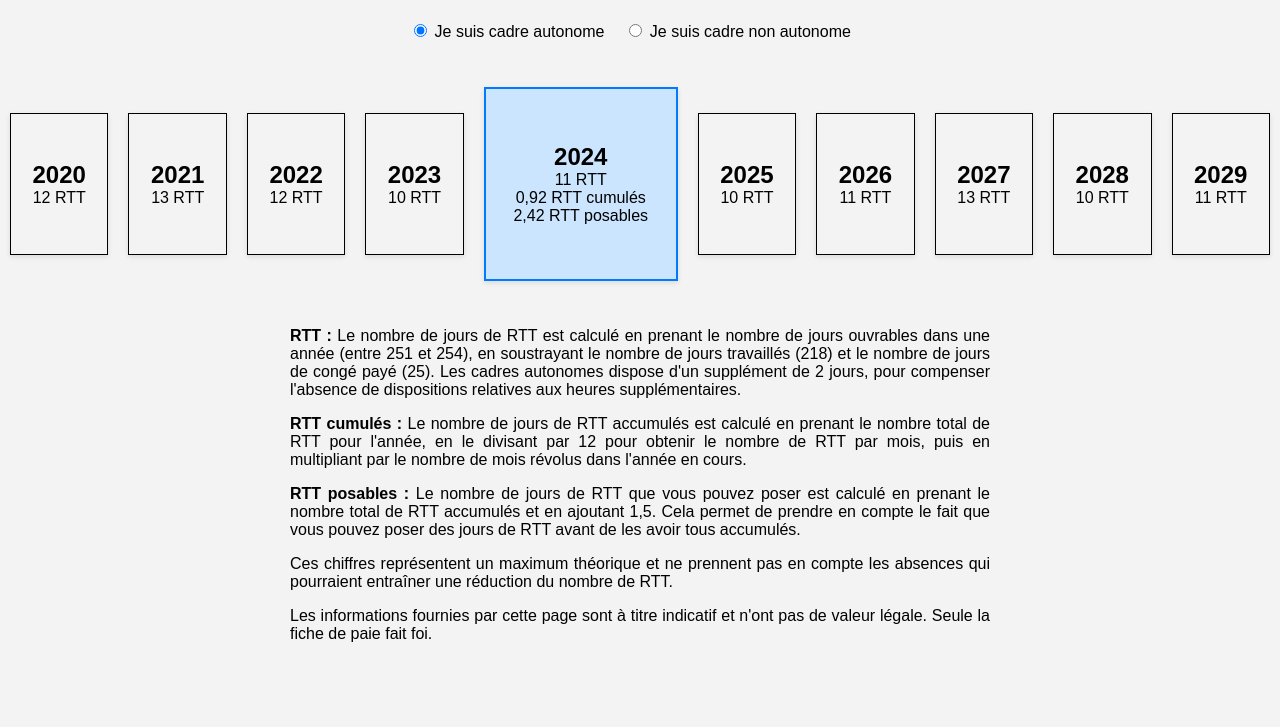
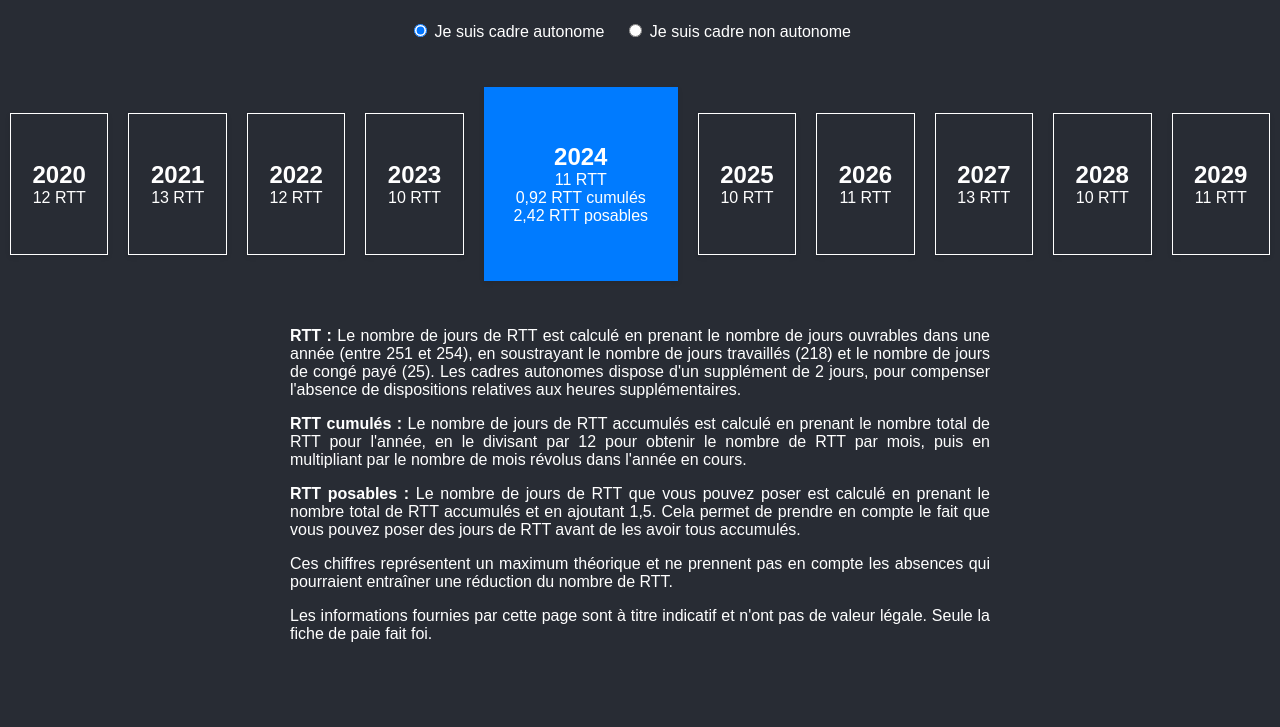
Before and after one commit to Zenika/rtt, a plain HTML site: page index.html in a window 1280 px wide. Shown: the part 73-800 px from the top of the page. Drawn offline with Linux system fonts and the dark colour scheme.

Commit message:
💄 add dark mode

```diff
--- a/index.html
+++ b/index.html
@@ -59,6 +59,28 @@
         text-align: justify;
         max-width: 700px;
         padding: 0 20px;
+      }
+
+      @media (prefers-color-scheme: dark) {
+        body {
+          background: #282c34;
+          color: #fff;
+        }
+
+        .year-block {
+          border: 1px solid #fff;
+          background-color: #282c34;
+        }
+
+        .year-block.current-year {
+          border: 2px solid #007bff;
+          background-color: #007bff;
+        }
+
+        footer {
+          background-color: #282c34;
+          color: #fff;
+        }
       }
     </style>
   </head>
```
